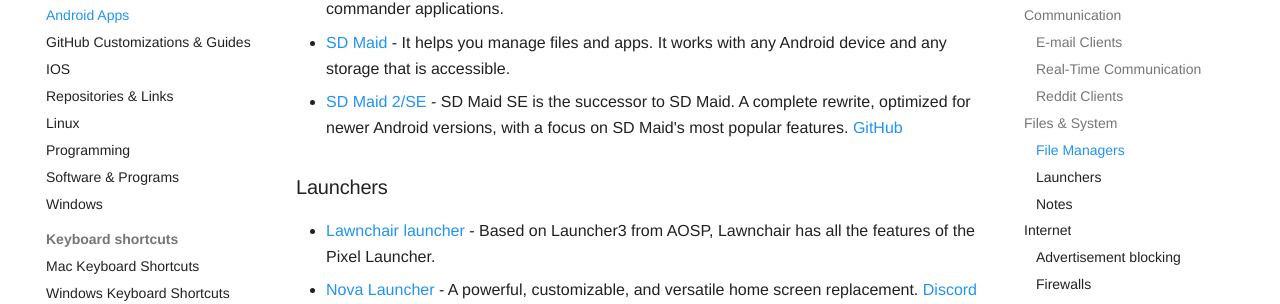
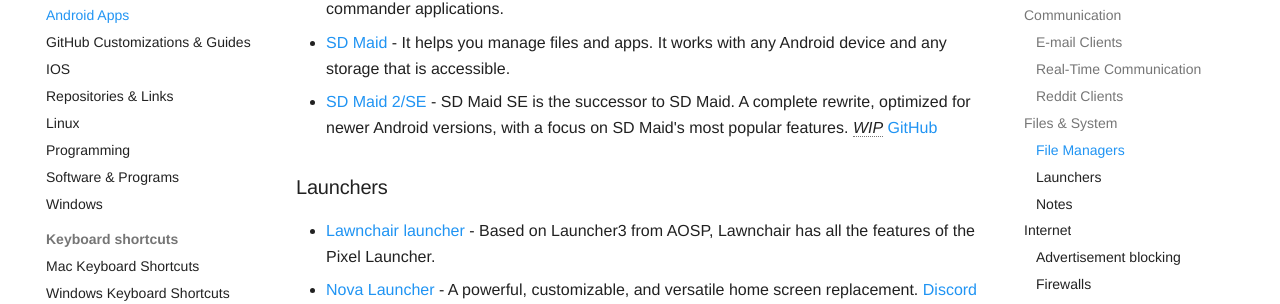
Before and after one commit to ZivSimchoni/Zwiki, an MkDocs documentation site: the page built from docs/Wiki/Android.md, in a window 1280 px wide and 900 px high, scrolled down 869 px. Shown: the part 141-445 px from the top of the window. Built offline with MkDocs 1.6.1 and Material for MkDocs 9.7.7, drawn with Linux system fonts in a browser that asks for light colours; some web fonts are replaced.

Commit message:
Update Android.md

```diff
--- a/docs/Wiki/Android.md
+++ b/docs/Wiki/Android.md
@@ -33,7 +33,7 @@
 -   [MiXplorer](https://mixplorer.com) - Fast, smooth, beautiful, reliable and full-featured file manager with a simple and intuitive user interface. [XDA](https://forum.xda-developers.com/t/app-2-2-mixplorer-v6-x-released-fully-featured-file-manager.1523691/#post-23109280), & [Play Store](https://play.google.com/store/apps/details?id=com.mixplorer.silver) IMHO: Hands down, one of the bests file explorer.
 -   [Solid Explorer](https://play.google.com/store/apps/details?id=pl.solidexplorer2) - Solid Explorer is a file management app inspired by the old school file commander applications.
 -   [SD Maid](https://sdmaid.darken.eu) - It helps you manage files and apps. It works with any Android device and any storage that is accessible.
--   [SD Maid 2/SE](https://play.google.com/store/apps/details?id=eu.darken.sdmse) - SD Maid SE is the successor to SD Maid. A complete rewrite, optimized for newer Android versions, with a focus on SD Maid's most popular features. [GitHub](https://github.com/d4rken-org/sdmaid-se)
+-   [SD Maid 2/SE](https://play.google.com/store/apps/details?id=eu.darken.sdmse) - SD Maid SE is the successor to SD Maid. A complete rewrite, optimized for newer Android versions, with a focus on SD Maid's most popular features. *WIP* [GitHub](https://github.com/d4rken-org/sdmaid-se)
 
 ### Launchers
 
```
